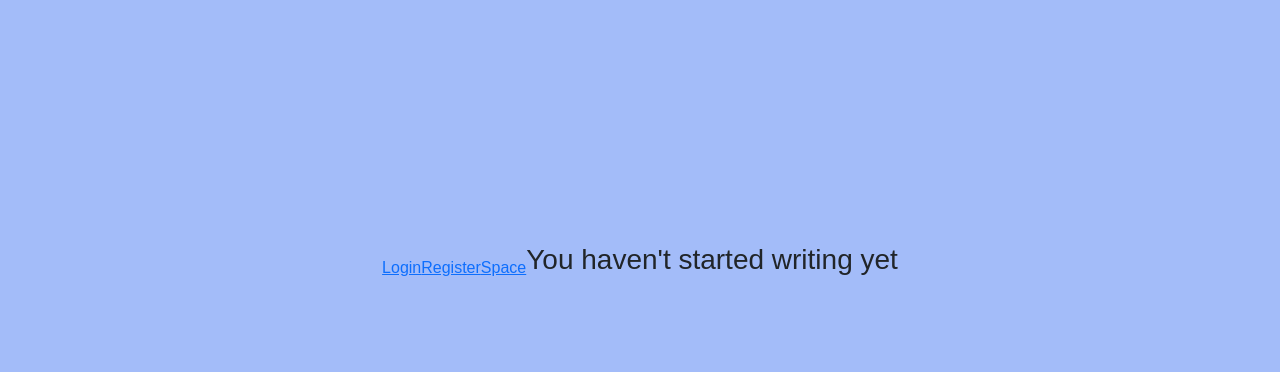
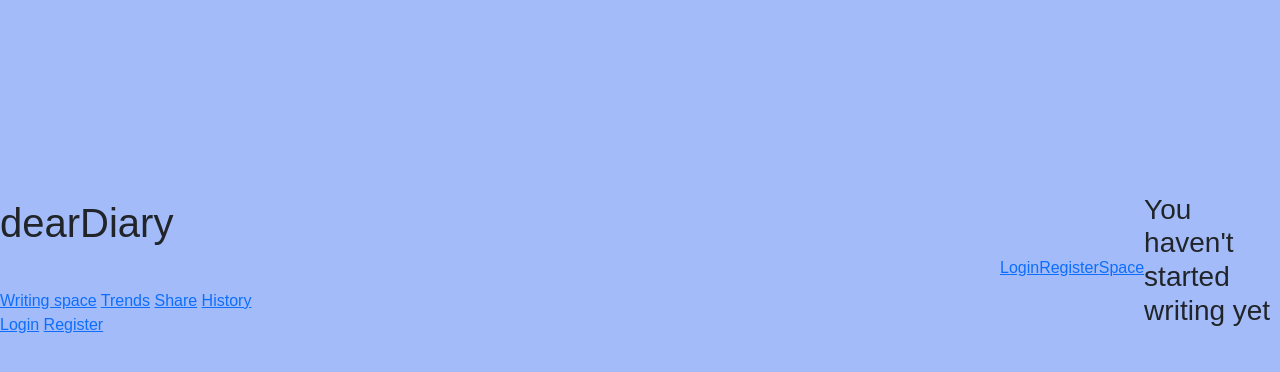
Before and after one commit to krish031006-Me/Dear-Diary, a Flask app: page /history in a window 1280 px wide. Shown: the part 132-504 px from the top of the page. Run offline with Flask 3, Linux system fonts and the light colour scheme; the visitor is signed in with stand-in values (Sample User, id 1); data that the repository does not hold is empty; some libraries are stand-ins or nearby versions; some web fonts are replaced.

Commit message:
Title bar for whole dearDiary.

```diff
--- a/templates/layout.html
+++ b/templates/layout.html
@@ -24,7 +24,20 @@
 
 <body>
     <!--The title bar for the whole project-->
+    <div class="Header">
+        <div class="left-section">
+            <h1 class="heading">dearDiary<hr class="hr"></h1>
+            <a href="/d" class="writing">Writing space</a>
+            <a href="/d" class="trends">Trends</a>
+            <a href="/d" class="share">Share</a>
+            <a href="/d" class="history">History</a>
+        </div>
+        <div class="right-section">
+            <a href="/d" class="login">Login</a>
+            <a href="/d" class="register">Register</a>
+        </div>
 
+    </div>
     <!--Temporary butotn to call stuff-->
     <header style="display: flex; flex-direction: row;">
         <a href = "/login">Login</a>
```
